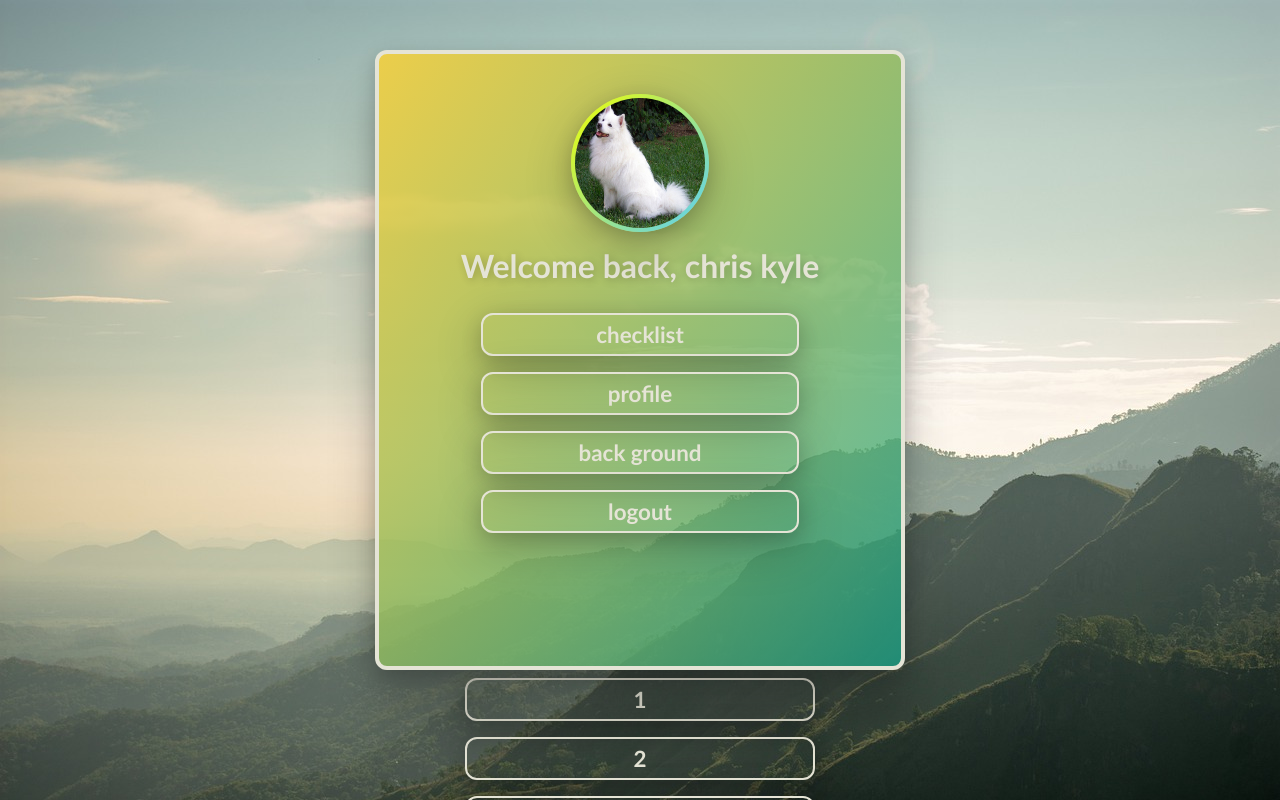
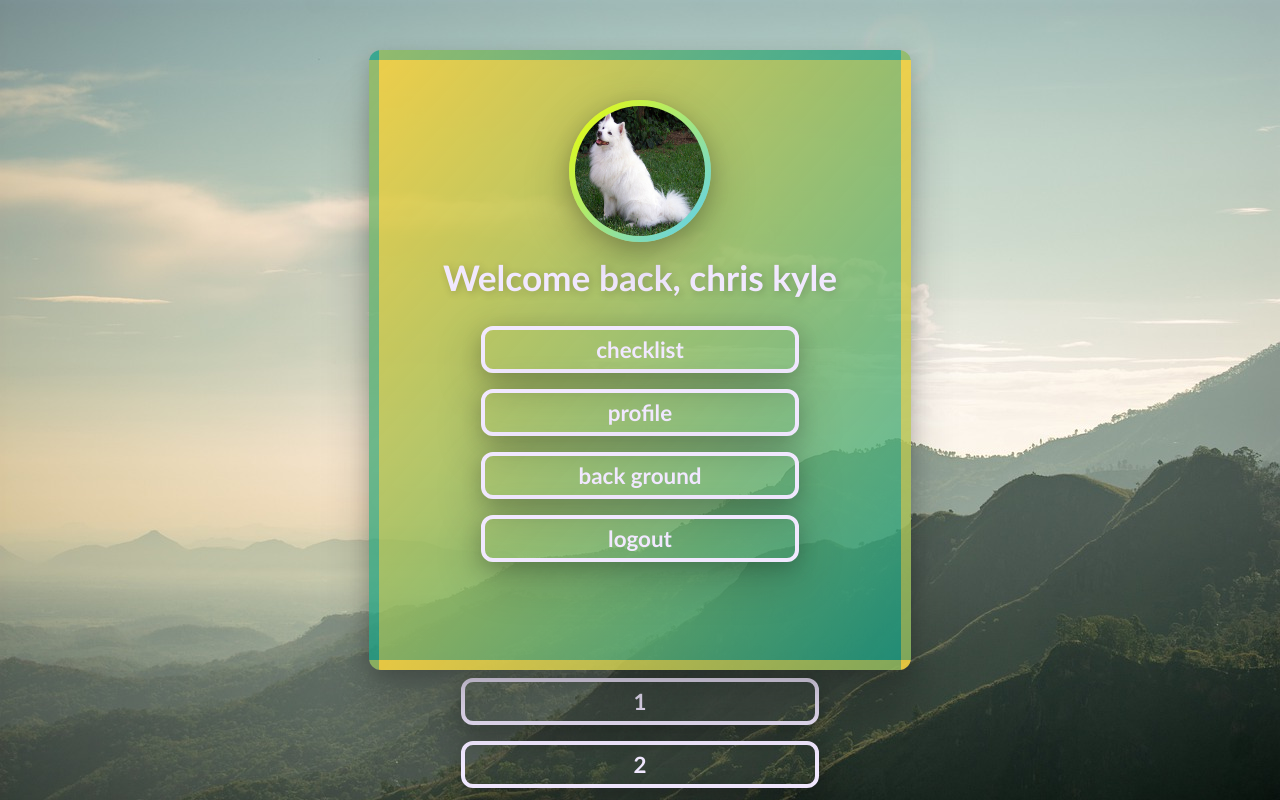
Before and after one commit to Bstuart77/Checklist_418, a React (Create React App) app: page / in a window 1280 px wide. Shown: the top 800 px of the page. Built offline with nearby package versions, Linux system fonts and the light colour scheme.

Commit message:
Changed class name of body and buttons so it doesn't effect others

```diff
--- a/src/Profile.css
+++ b/src/Profile.css
@@ -15,7 +15,7 @@
     box-sizing: border-box;
 }
 
-body {
+.ProfileBody {
     /* .. denotes one step backwards from the folder*/
 
     /* background-image: url(../public/images/mountain2.jpg) no-repeat center; */
@@ -47,13 +47,17 @@ body {
   }
 
   .ProfileCard {
-    border: 4px solid;
-    border-color: rgb(229, 228, 214);
+    border: solid 10px transparent;
+    border-image: linear-gradient(45deg, #92FFC0, #002661, 1);
+    background-origin: border-box;
+    background-clip: content-box, border-box;
+    /* border-color: rgb(229, 228, 214); */
     background: linear-gradient(132deg, rgb(244, 208, 63, .90) 0%, rgb(22, 160, 133, .75) 100%);
 
     width: 400px;
     height: 620px;
     overflow: hidden;
+
     border-radius: 12px;
     box-shadow: 0 50px 50px 0 rgba(0, 0, 0, 0.2), 0 6px 20px 0 rgba(0, 0, 0, 0.19);
 
@@ -81,7 +85,7 @@ body {
     position: relative;
 
     margin: auto;
-    padding: 4px;
+    padding: 6px;
     border-radius: 50%;
     border-width: 100px;
     background-position: center;
@@ -116,8 +120,9 @@ body {
       padding-right: 20px;
       font-size: 18px;
       font-family: 'Gill Sans', 'Gill Sans MT', Calibri, 'Trebuchet MS', sans-serif;
-      color: rgb(229, 228, 214);
-      font-size: 2rem;
+      color: #F1E8FF;
+      /* color: rgb(229, 228, 214); */
+      font-size: 2.2rem;
       font-weight: 600;
       text-shadow: 2px 2px 8px rgba(0, 0, 0, 0.2);
 
@@ -136,17 +141,18 @@ body {
             BUTTON
     */
 
-  button:hover {
+  .ProfilePageButton:hover {
     background-color: #16A085; /* Green */
     color: white;
     box-shadow: 0 12px 16px 0 rgba(0,0,0,0.24), 0 17px 50px 0 rgba(0,0,0,0.19);
 }
 
-  button{
+.ProfilePageButton{
       width: 66%;
-      color: rgb(229, 228, 214);
+      color: #F1E8FF;
+      /* color: rgb(229, 228, 214); */
 
-      border: 2px solid;
+      border: 4px solid;
       background-color: transparent;
 
       padding: 6px;
--- a/src/Profile.js
+++ b/src/Profile.js
@@ -36,7 +36,9 @@ function ProfilePage(){
 
     return(
         // <button id = "SettingsButton"> settings </button>
-        // body is implicitzx
+        // body is implicitz
+
+        <div className = 'ProfileBody'>
              <div className = 'Grid'>
                 <div className = 'ProfileCard'>
                     <div className = 'ProfileHeader'>
@@ -47,24 +49,22 @@ function ProfilePage(){
                         <div className = 'ProfileGreeting'>
                             Welcome back, chris kyle
                         </div>
-
-
                     </div>
 
                     <div className = 'ProfileFooter'>
-                    <button className = "Checklist"> checklist </button>
-                    <button onClick = {LoadProfileFile}> profile </button>
-                    <button className = "ChangeBackground"> back ground </button>
-                    <button className = "Logout"> logout </button>
+                        <button className = "ProfilePageButton"> checklist </button>
+                        <button className = "ProfilePageButton" onClick = {LoadProfileFile}> profile </button>
+                        <button className = "ProfilePageButton"> back ground </button>
+                        <button className = "ProfilePageButton"> logout </button>
 
                     </div>
                 </div>
 
                 <div className = 'BackgroundModal'>
-                <button onClick = {background1}> 1 </button>
-                <button onClick = {background2}> 2 </button>
-                <button onClick = {background3}> 3 </button>
-                <button onClick = {backgroundUpload}> Upload Background </button>
+                    <button className = "ProfilePageButton" onClick = {background1}> 1 </button>
+                    <button className = "ProfilePageButton" onClick = {background2}> 2 </button>
+                    <button className = "ProfilePageButton" onClick = {background3}> 3 </button>
+                    <button className = "ProfilePageButton" onClick = {backgroundUpload}> Upload Background </button>
 
 
                 </div>
@@ -79,6 +79,8 @@ function ProfilePage(){
                 </div>
 
             </div>
+        </div>
+
     )
 
 
```
Lines whose indentation alone changed are shown as unchanged.
